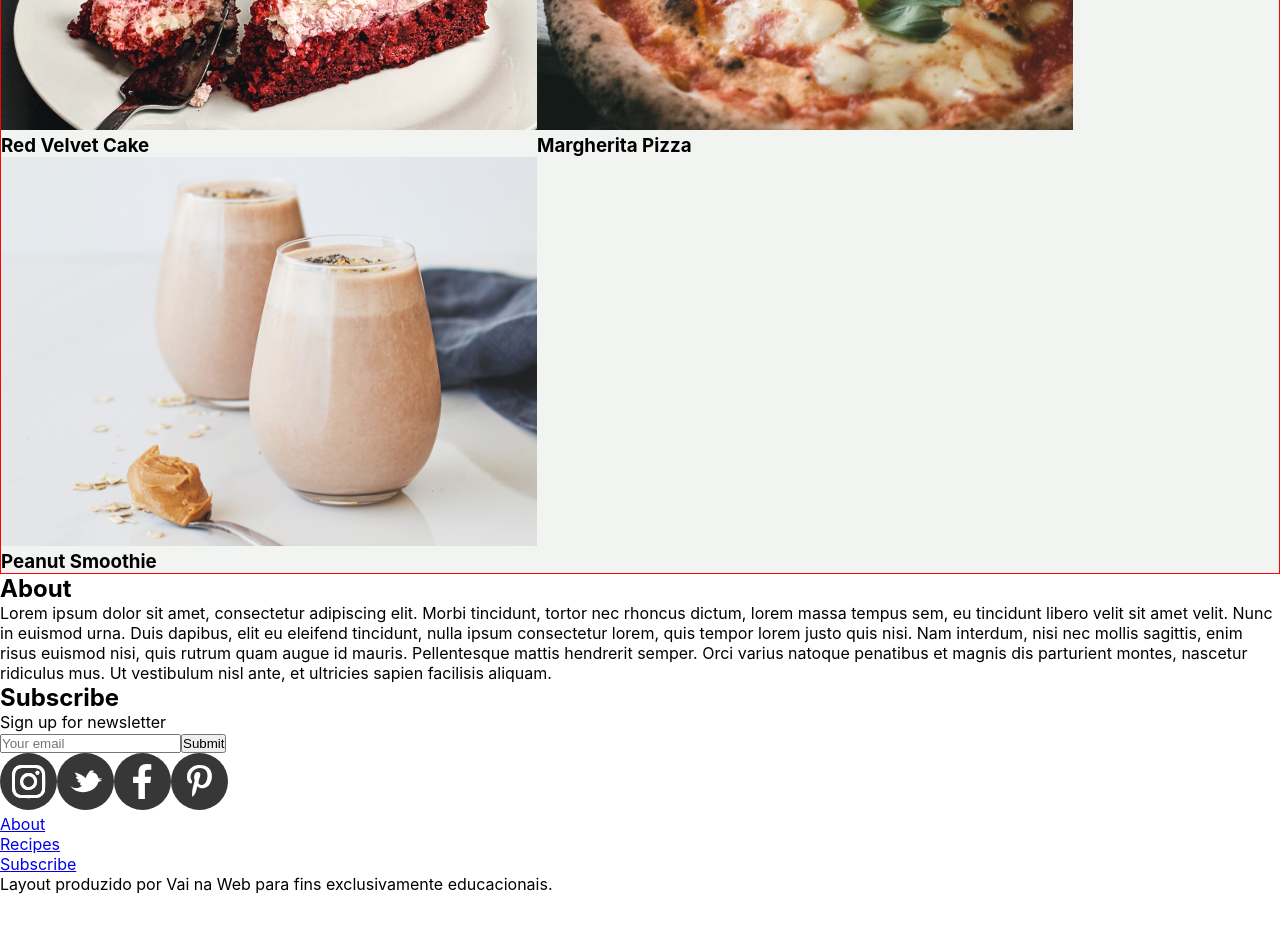
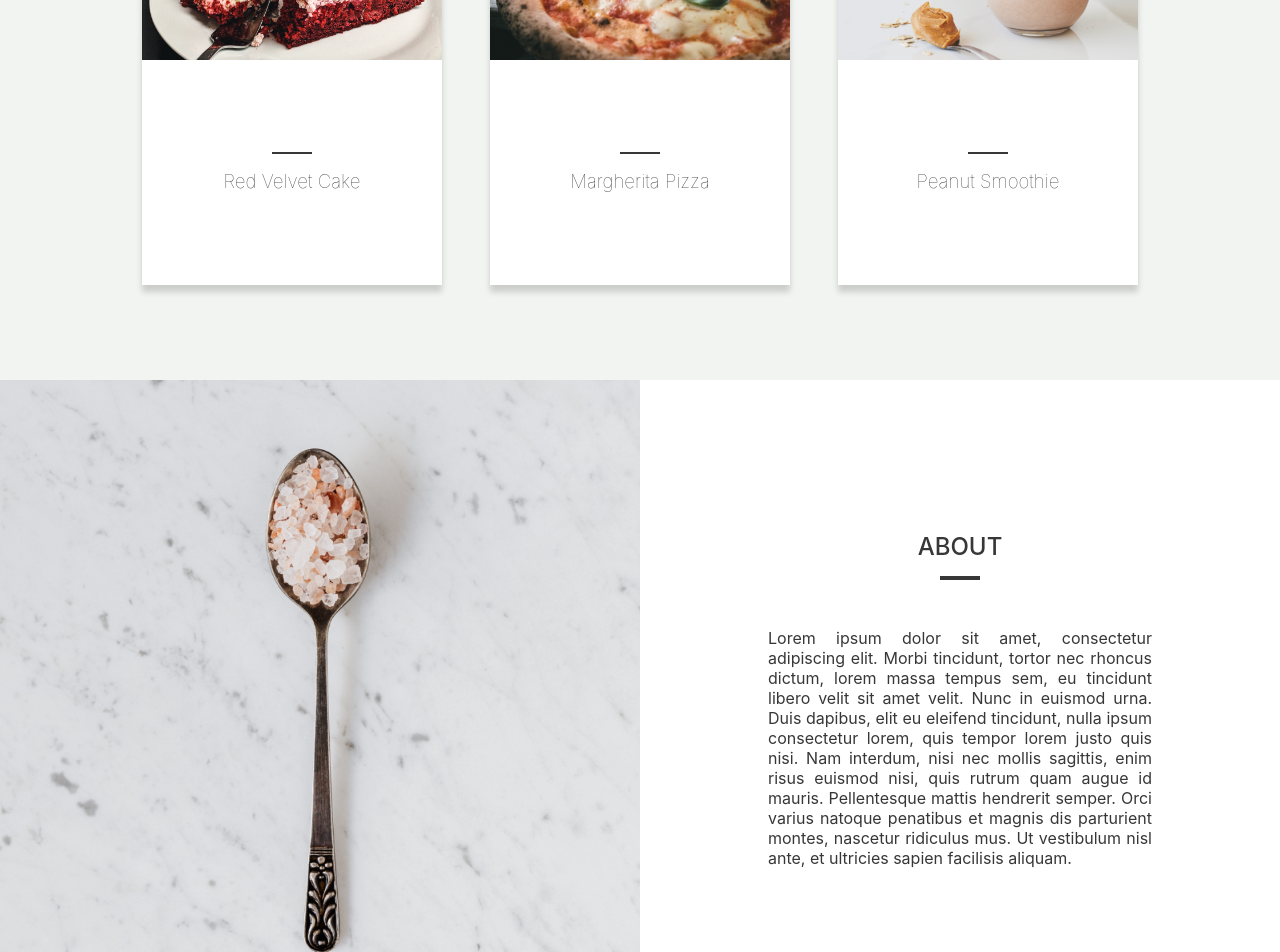
Before and after one commit to jottadev/page-recipes, a React (Create React App) app: page / in a window 1280 px wide. Shown: the part 1380-2332 px from the top of the page. Before the commit the page ends 2274 px from the top, so only its background shows below. Built offline with nearby package versions, Linux system fonts and the light colour scheme.

Commit message:
page desk done

```diff
--- a/src/Components/Footer/Footer.js
+++ b/src/Components/Footer/Footer.js
@@ -3,11 +3,13 @@ import instagram from '../../Assets/icon-instagram.svg'
 import twitter from '../../Assets/icon-twitter.svg'
 import facebook from '../../Assets/icon-facebook.svg'
 import pinterest from '../../Assets/icon-pinterest.svg'
+import * as S from './Style.js'
+
 export default function Footer(){
   return(
-    <footer>
-        <div>
-            <div>
+    <S.Footer>
+
+        <S.SocialMedias>
             <a href='#'>
                 <img src={instagram} alt=""/>
             </a>
@@ -23,7 +25,7 @@ export default function Footer(){
             <a href='#'>
                 <img src={pinterest} alt=""/>
             </a>
-            </div>
+        </S.SocialMedias>
 
         <div>
             <nav>
@@ -42,12 +44,7 @@ export default function Footer(){
                 </ul>
             </nav>
         </div>
-        </div>
 
-        <div>
-            <p> Layout produzido por Vai na Web para fins exclusivamente educacionais.</p>
-        </div>
-
-    </footer>
+    </S.Footer>
   )
 }
--- a/src/Components/Footer/Style.js
+++ b/src/Components/Footer/Style.js
@@ -0,0 +1,39 @@
+import styled from 'styled-components';
+
+export const Footer = styled.footer`
+
+    background: #F2F4F1;
+    height: 30vh;
+    display: flex;
+    flex-direction: row;
+    flex-wrap: wrap;
+    justify-content: space-between;
+    align-items: center;
+    color: #373737;
+    padding: 0 2rem;
+
+    ul{
+        display: flex;
+        flex-direction: row;
+        justify-content: space-between;
+        list-style: none;
+
+        a{
+            text-decoration: none;
+            color: #373737;
+            margin-right: 2rem;
+            text-transform: uppercase;
+    }
+`
+
+export const SocialMedias = styled.div`
+
+    a{
+        margin-left: 1rem;
+
+        img{
+            width: 40px;
+        }
+    }
+
+`
--- a/src/Components/Main/Main.js
+++ b/src/Components/Main/Main.js
@@ -3,6 +3,7 @@ import Card1 from '../../Assets/foodcard1.png'
 import Card2 from '../../Assets/foodcard2.png'
 import Card3 from '../../Assets/foodcard3.png'
 import * as S from './Style.js'
+import './style.css'
 
 export default function Main(){
   return(
@@ -10,51 +11,46 @@ export default function Main(){
         <S.SectionFood>
             <S.TextHead>
                 <h2> Latest Recipes </h2>
-                <span></span>
             </S.TextHead>
             <S.Wrapper>
-                <S.Card>
-                    <figure>
-                        <img src={Card1}/>
+                <div className='card'>
+                    <figure className='food1'>
                     </figure>
-                    <div>
+                    <div className='namefood'>
                         <span></span>
                         <h3> Red Velvet Cake </h3>
                     </div>
-                </S.Card>
+                </div>
 
-                <S.Card>
-                    <figure>
-                        <img src={Card2}/>
+                <div className='card'>
+                    <figure className='food2'>
                     </figure>
-                    <div>
+                    <div  className='namefood'>
                         <span></span>
                         <h3> Margherita Pizza </h3>
                     </div>
-                </S.Card>
+                </div>
 
-                <S.Card>
-                    <figure>
-                        <img src={Card3}/>
+                <div className='card'>
+                    <figure className='food3'>
                     </figure>
-                    <div>
+                    <div  className='namefood'>
                         <span></span>
                         <h3> Peanut Smoothie </h3>
                     </div>
-                </S.Card>
+                </div>
             </S.Wrapper>
         </S.SectionFood>
 
-        <section>
+        <S.SectionAbout>
             <figure>
 
             </figure>
-            <div>
+            <section>
                 <div>
                     <h2> About </h2>
-                    <span></span>
                 </div>
-                <div>
+                <p>
                     Lorem ipsum dolor sit amet, consectetur adipiscing elit. Morbi
                     tincidunt, tortor nec rhoncus dictum, lorem massa tempus sem,
                     eu tincidunt libero velit sit amet velit. Nunc in euismod urna.
@@ -65,11 +61,11 @@ export default function Main(){
                     natoque penatibus et magnis dis parturient montes, nascetur
                     ridiculus mus. Ut vestibulum nisl ante, et ultricies sapien
                     facilisis aliquam.
-                </div>
-            </div>
-        </section>
+                </p>
+            </section>
+        </S.SectionAbout>
 
-        <section>
+        <S.SectionSubscribe>
             <div>
                 <h2> Subscribe </h2>
                 <p> Sign up for newsletter </p>
@@ -78,7 +74,7 @@ export default function Main(){
                 <input type="text" name="text" id="text" placeholder="Your email"/>
                 <button type='submit'> Submit </button>
             </form>
-        </section>
+        </S.SectionSubscribe>
 
     </main>
   )
--- a/src/Components/Main/Style.js
+++ b/src/Components/Main/Style.js
@@ -1,15 +1,14 @@
 import styled from 'styled-components';
+import CardBackground from '../../Assets/talhercard.png'
 
 export const SectionFood = styled.section`
 
-    border: .1px solid red;
     background: #F2F4F1;
 
 `
 
 export const TextHead = styled.div`
 
-    border: .1px solid red;
     height: 40vh;
 
     display: flex;
@@ -20,19 +19,141 @@ export const TextHead = styled.div`
         text-transform: uppercase;
         color: #373737;
         font-weight: 500;
+        display: flex;
+        flex-direction: column;
+        justify-content: center;
+        align-items: center;
+
+        ::before {
+            content: "";
+            width: 40px;
+            height: 3px;
+            background: #373737;
+            display: block;
+            margin-bottom: 20px;
+        }
     }
 `
 export const Wrapper = styled.div`
 
     display: flex;
     flex-direction: row;
-    align-center: center;
-    justify-center: center;
+    align-items: center;
+    justify-content: center;
     flex-wrap: wrap;
+    gap: 3rem;
+
+    height: 80vh;
 
 `
 
-export const Card = styled.div`
+export const SectionAbout = styled.section`
 
+    display: flex;
+    flex-direction: row;
+    align-items: center;
+    flex-direction: row;
+    justify-content: center;
 
+    figure{
+        width: 50vw;
+        height: 80vh;
+        background-image: url(${CardBackground});
+        background-size: cover;
+    }
+
+    section{
+        width: 50vw;
+        height: 80vh;
+
+        display: flex;
+        flex-direction: column;
+        align-items: center;
+        justify-content: center;
+    }
+
+    h2{
+        text-transform: uppercase;
+        color: #373737;
+        font-weight: 500;
+        display: flex;
+        flex-direction: column;
+        justify-content: center;
+        align-items: center;
+
+        ::after {
+            content: "";
+            width: 40px;
+            height: 3.5px;
+            background: #373737;
+            display: block;
+            margin-top: 15px;
+        }
+    }
+
+    p{
+        margin-top: 3rem;
+        color: #373737;
+        width: 30vw;
+        text-align: justify;
+        font-size: 1rem;
+    }
 `
+
+export const SectionSubscribe = styled.section`
+
+    background: #DFE4DE;
+    height: 60vh;
+    display: flex;
+    flex-direction: column;
+    align-items: center;
+    justify-content: center;
+    text-align: center;
+    color: #373737;
+
+    h2{
+        text-transform: uppercase;
+        color: #373737;
+        letter-spacing: 2px;
+    }
+
+    p{
+        font-size: 1.2rem;
+        margin-bottom: 2rem;
+    }
+
+    form{
+        display: flex;
+        flex-direction: column;
+        align-items: center;
+        justify-content: center;
+        gap: 2rem;
+
+        input{
+            width: 30vw;
+            height: 9vh;
+            background: #EFF1EE;
+            border: 0;
+            outline: none;
+            padding: 0 1rem 0 1rem;
+            color: #373737;
+            font-size: 1rem;
+        }
+
+        button{
+            width: 10vw;
+            height: 7vh;
+            cursor: pointer;
+            background: #DFE4DE;
+            border: 4px solid #373737;
+            text-transform: uppercase;
+            letter-spacing: 2px;
+
+            :hover{
+                transition: .3s ease-in-out;
+                background: #373737;
+                color: #DFE4DE;
+            }
+        }
+    }
+`
--- /dev/null
+++ b/src/Components/Main/style.css
@@ -0,0 +1,46 @@
+.card{
+    width: 300px;
+    height: 450px;
+    background: #FFF;
+    box-shadow: 0px 7px 6px #00000029;
+    cursor: pointer;
+}
+
+.food1{
+    height: 225px;
+    background-image: url(../../Assets/foodcard1.png);
+    background-size: cover;
+}
+
+.food2{
+    height: 225px;
+    background-image: url(../../Assets/foodcard2.png);
+    background-size: cover;
+}
+
+.food3{
+    height: 225px;
+    background-image: url(../../Assets/foodcard3.png);
+    background-size: cover;
+}
+
+.namefood{
+    height: 225px;
+    display: flex;
+    flex-direction: column;
+    align-items: center;
+    justify-content: center;
+    color: #373737;
+
+}
+
+.namefood h3{
+    font-weight: lighter;
+    margin-top: 1rem;
+}
+
+.namefood span{
+    background: #373737;
+    width: 40px;
+    height: 2px;
+}
```
Lines whose indentation alone changed are shown as unchanged.
